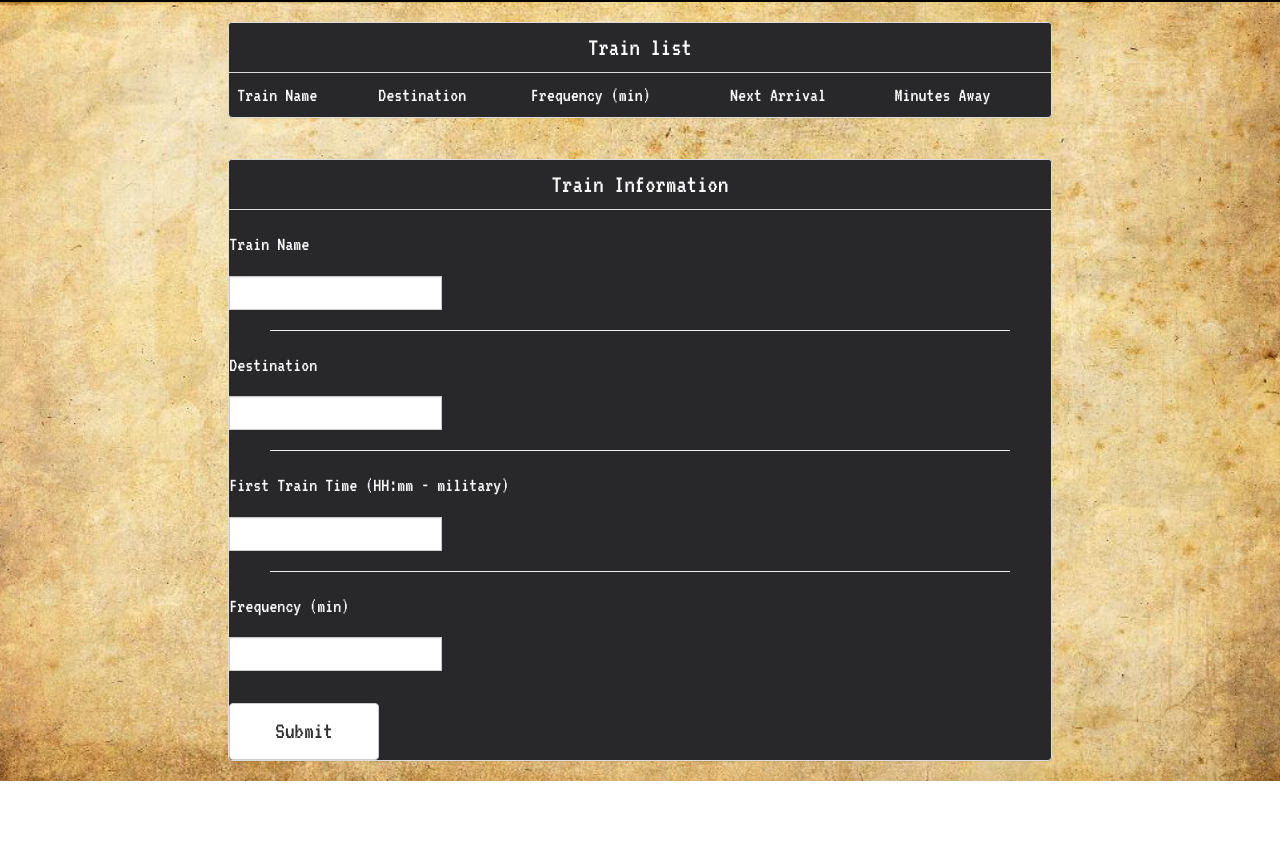
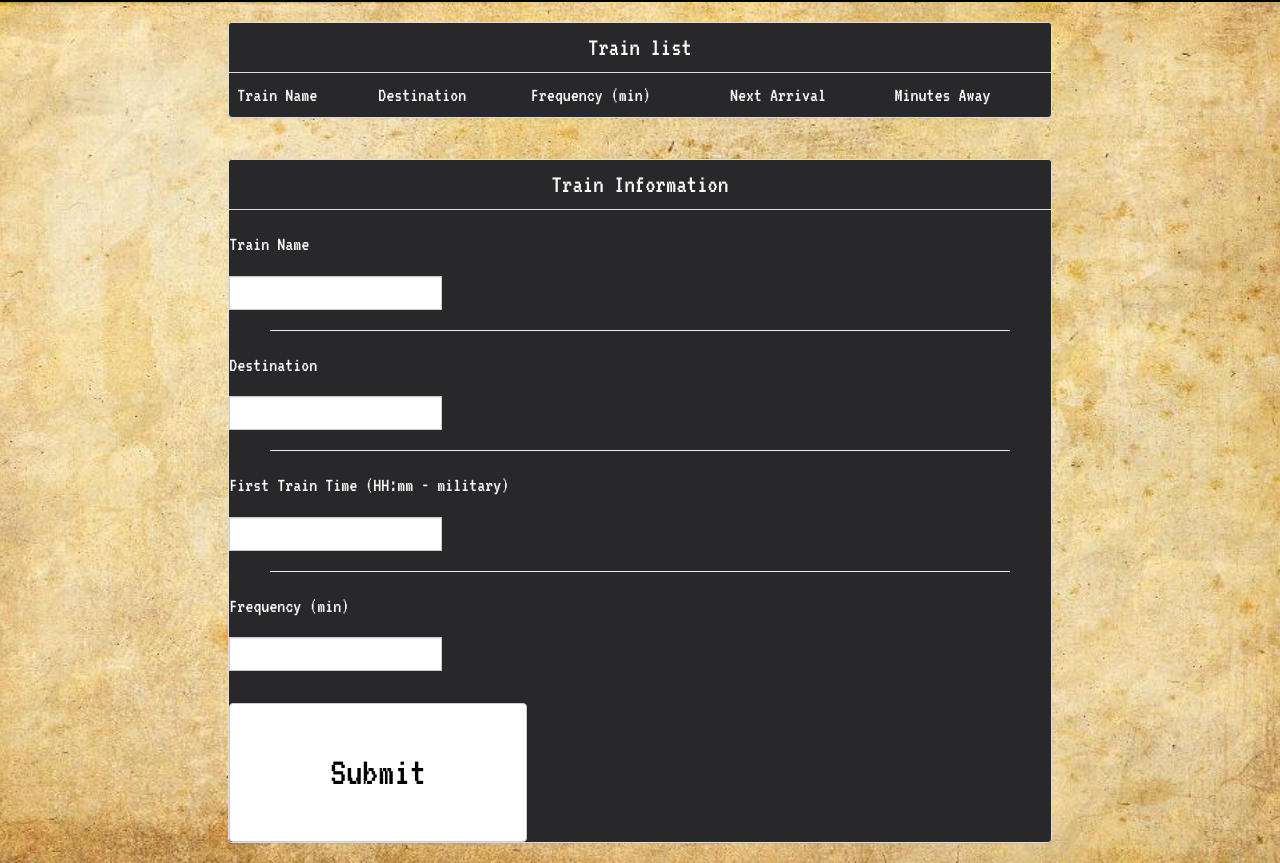
Before and after one commit to SladtheLad/Firebase-TrainSchedule, a plain HTML site: page index.html in a window 1280 px wide. Shown: the part 307-1170 px from the top of the page. Before the commit the page ends 1088 px from the top, so only its background shows below. Drawn offline with nearby package versions, Linux system fonts and the light colour scheme; a web font is replaced by a local one.

Commit message:
I think done styling

```diff
--- a/assets/css/style.css
+++ b/assets/css/style.css
@@ -55,14 +55,15 @@ th {
 
 .btn {
     margin-top: 20px;
-    font-size: 24px;
-    padding: 10px 45px;
+    font-size: 40px;
+    padding: 40px 100px;
+    color: black;
 
 }
 
 .btn:hover {
-    background-color: black;
-    color: white;
+    background: url(../images/sonic.png) no-repeat center center;
+    color: yellow;
 }
 
 .input-group {
```
Also changed, not shown: assets/images/sonic.png (added).
